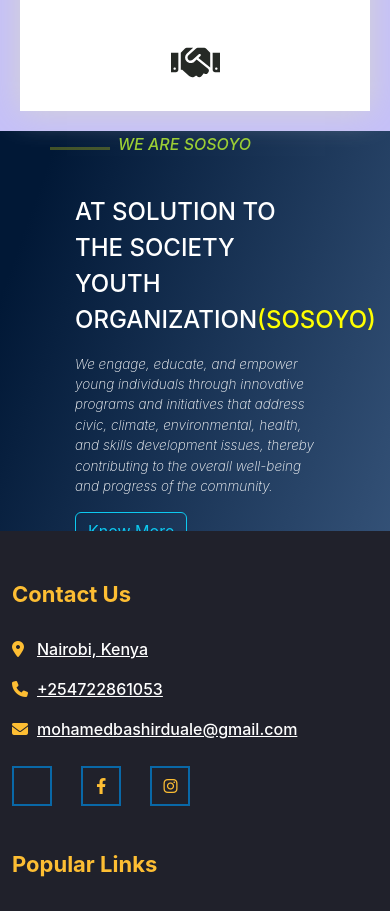
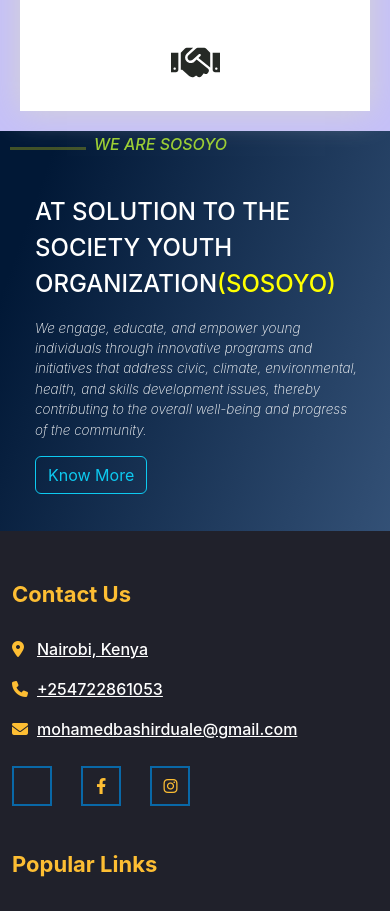
Before and after one commit to Abdirizackmasta/sosoyo2, a React (Create React App) app: page / in a window 390 px wide. Shown: the part 1040-1951 px from the top of the page. Built offline with nearby package versions, Linux system fonts and the light colour scheme; the HTML template or start-up script is replaced by a standard one.

Commit message:
fixed a bug

```diff
--- a/src/css/landing.css
+++ b/src/css/landing.css
@@ -14,6 +14,8 @@
     @media (max-width: 800px) {
       height: 400px;
       flex-direction: column;
+      padding-left: 10px;
+      padding-right: 10px;
     }
   }
 
```
